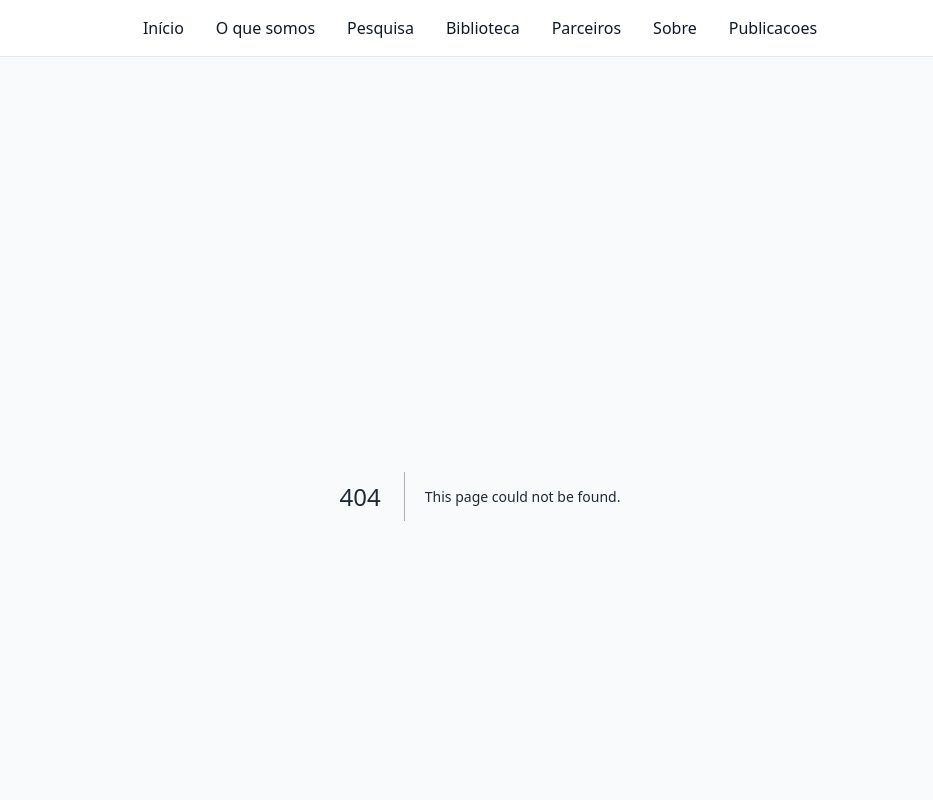
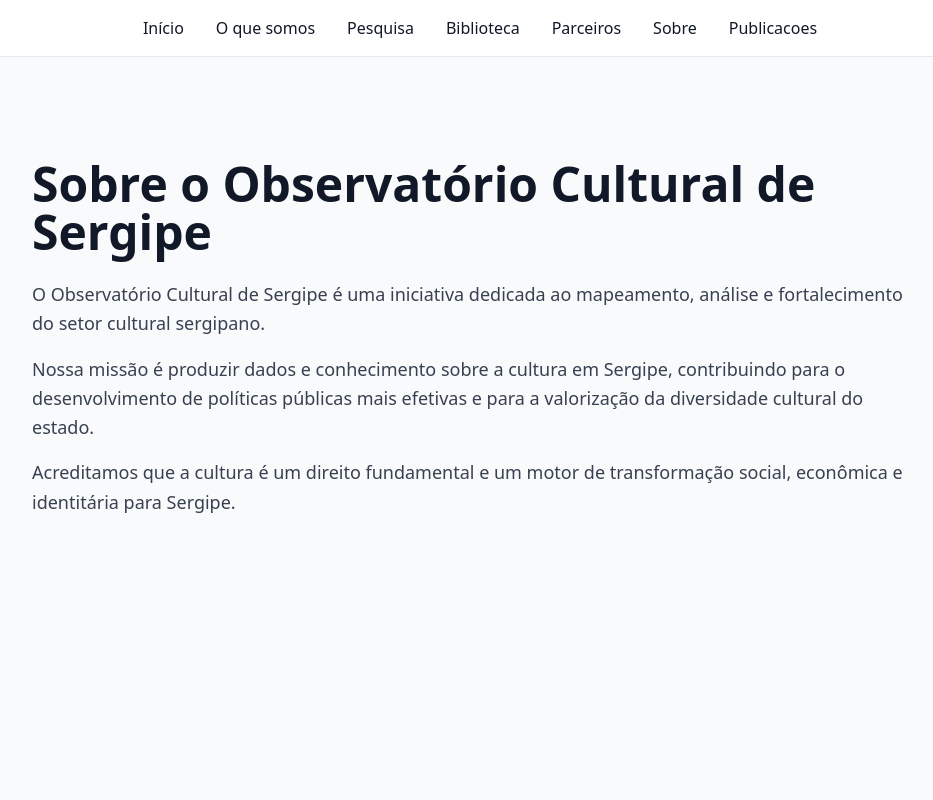
Before and after one commit to lyfeai2-labs/nextjs-institutional-template, a Next.js app in the folder web/: page /sobre in a window 1280 px wide. Before the commit this address had no page. Shown: the top 800 px of the page, without its empty margins (160-1093 px from the left). Built offline with nearby package versions, Linux system fonts and the light colour scheme.

Commit message:
Create page.tsx

```diff
--- /dev/null
+++ b/web/app/sobre/page.tsx
@@ -0,0 +1,26 @@
+export default function Sobre() {
+  return (
+    <main className="min-h-screen py-16 px-8">
+      <div className="max-w-4xl mx-auto">
+        <h1 className="text-5xl font-semibold text-gray-900 mb-6">
+          Sobre o Observatório Cultural de Sergipe
+        </h1>
+        <div className="space-y-4">
+          <p className="text-lg text-gray-700 leading-relaxed">
+            O Observatório Cultural de Sergipe é uma iniciativa dedicada ao mapeamento,
+            análise e fortalecimento do setor cultural sergipano.
+          </p>
+          <p className="text-lg text-gray-700 leading-relaxed">
+            Nossa missão é produzir dados e conhecimento sobre a cultura em Sergipe,
+            contribuindo para o desenvolvimento de políticas públicas mais efetivas
+            e para a valorização da diversidade cultural do estado.
+          </p>
+          <p className="text-lg text-gray-700 leading-relaxed">
+            Acreditamos que a cultura é um direito fundamental e um motor de
+            transformação social, econômica e identitária para Sergipe.
+          </p>
+        </div>
+      </div>
+    </main>
+  )
+}
```
